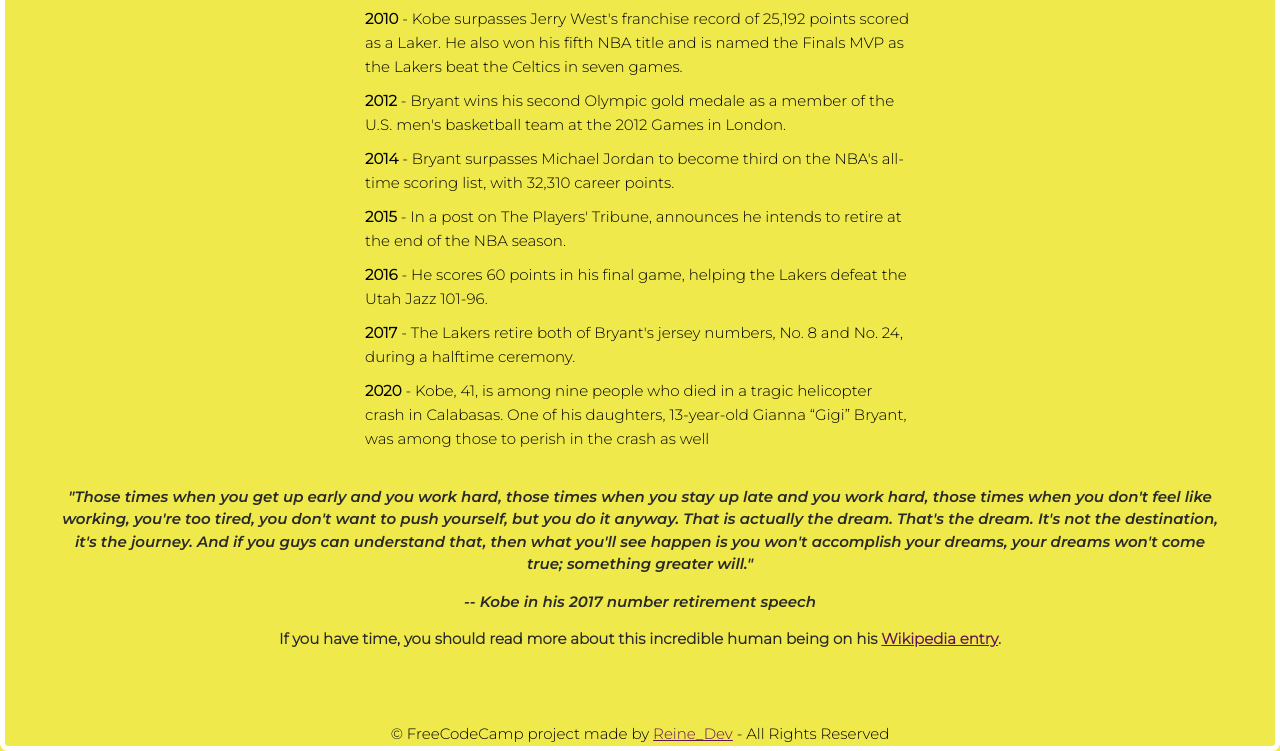
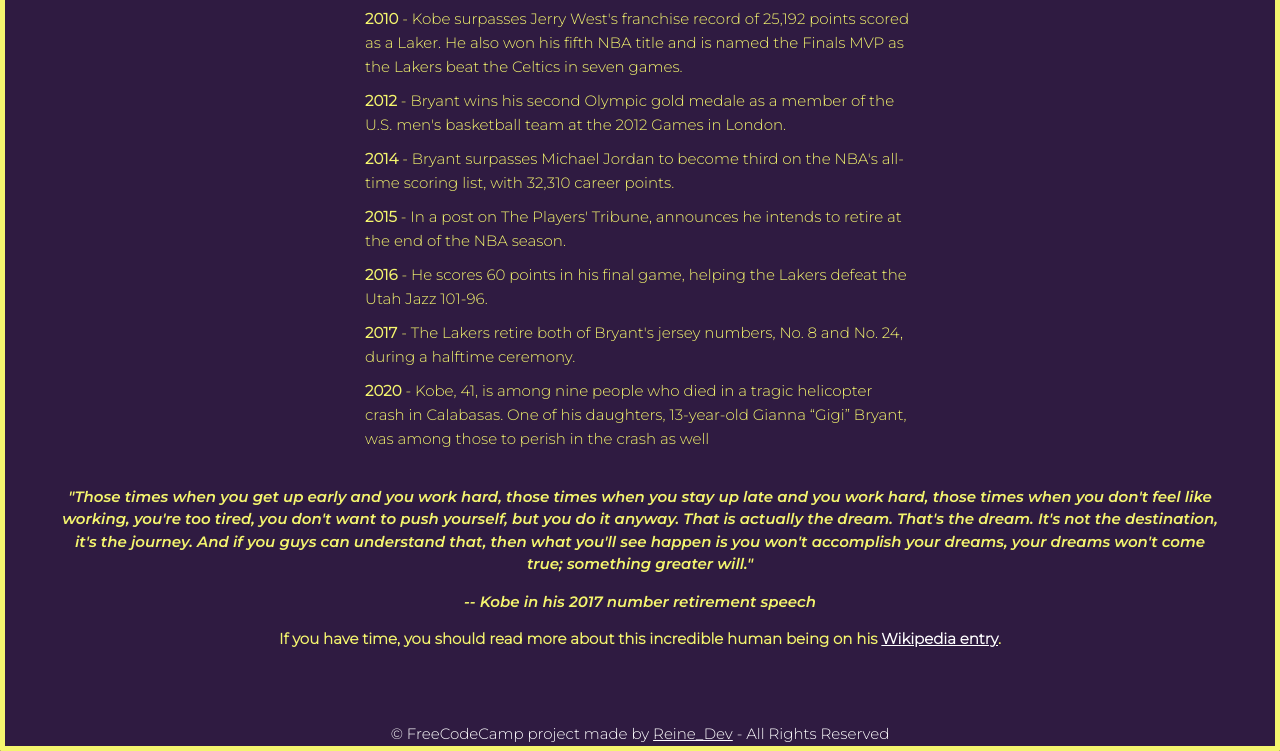
Before and after one commit to Rei-ne/Tribute_Page, a plain HTML site: page index.html in a window 1280 px wide. Shown: the part 1505-2256 px from the top of the page. Drawn offline with nearby package versions, Linux system fonts and the light colour scheme.

Commit message:
updated styles.css

```diff
--- a/style.css
+++ b/style.css
@@ -11,17 +11,18 @@
   line-height: 1.5;
   font-weight: 300;
   text-align: center;
-  color: rgb(41, 41, 41);
+  color: #f4f56e;
   margin: 0;
-  background: #efe94b;
-  border: 5px solid white;
-  border-radius: 8px;
+  background: #2f1b41;
+  border: 5px solid #f4f56e;
+  border-radius: 1px;
   padding: 0;
 }
 h1 {
   font-size: 2.5rem;
   font-weight: 600;
 }
+
 @media (max-width: 460px) {
   h1 {
     font-size: 2.5rem;
@@ -37,15 +38,15 @@
 }
 
 #tagline {
-  color: #631357;
+  color: #f4f56e;
   font-weight: 700;
 }
 a {
-  color: #631357;
+  color: white;
 }
 
 a:visited {
-  color: #74638f;
+  color: #ccc;
 }
 h3 {
   font-size: 1rem;
@@ -76,9 +77,7 @@
   transition: all 0.5s ease-in-out;
 }
 
-img:hover {
-  transform: scale(1.1);
-}
+
 @media (max-width: 460px) {
   #img-caption {
     font-size: 1.4rem;
@@ -116,12 +115,12 @@
 
 li {
   margin: 10px 0;
-  color: black;
+  color: #f4f56e;
 }
 
 footer {
   text-align: center;
-  color: black;
+  color: white;
 }
 /* Scroll bar */
 /* width */
@@ -131,12 +130,12 @@
 
 /* Track */
 ::-webkit-scrollbar-track {
-  background: #efe94b;
+  background: #2f1b41;
 }
 
 /* Handle */
 ::-webkit-scrollbar-thumb {
-  background: white;
+  background: #f4f56e;
 }
 
 /* Handle on hover */
```
